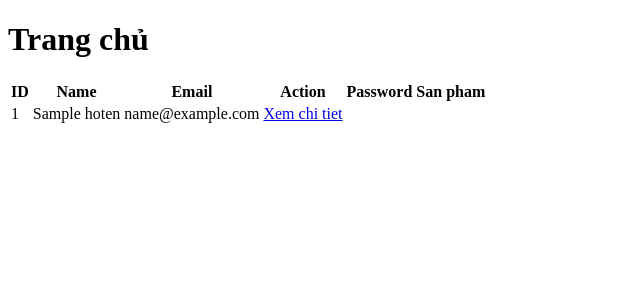
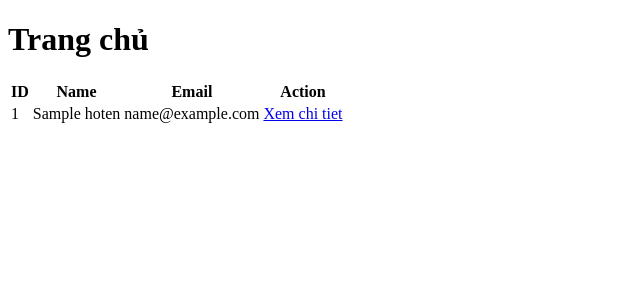
Before and after one commit to olathanh113/Habit_Store_2, a PHP site: the page made by views/home.php in a window 1280 px wide. Shown: the top 300 px of the page, without its empty margins (0-640 px from the left). Run offline with PHP 8.4, Linux system fonts and the light colour scheme; the template is opened without the code that fills it: most values are stand-ins (such as "Sample title", 1, 10 or a date in 2020); some libraries are stand-ins or nearby versions.

Commit message:
sửa code

```diff
--- a/views/home.php
+++ b/views/home.php
@@ -14,8 +14,7 @@
             <th>Name</th>
             <th>Email</th>
             <th>Action</th>
-            <th>Password</th>
-            <th>San pham</th>
+
         </tr>
 
         <?php foreach ($users as $user) : ?>
```
